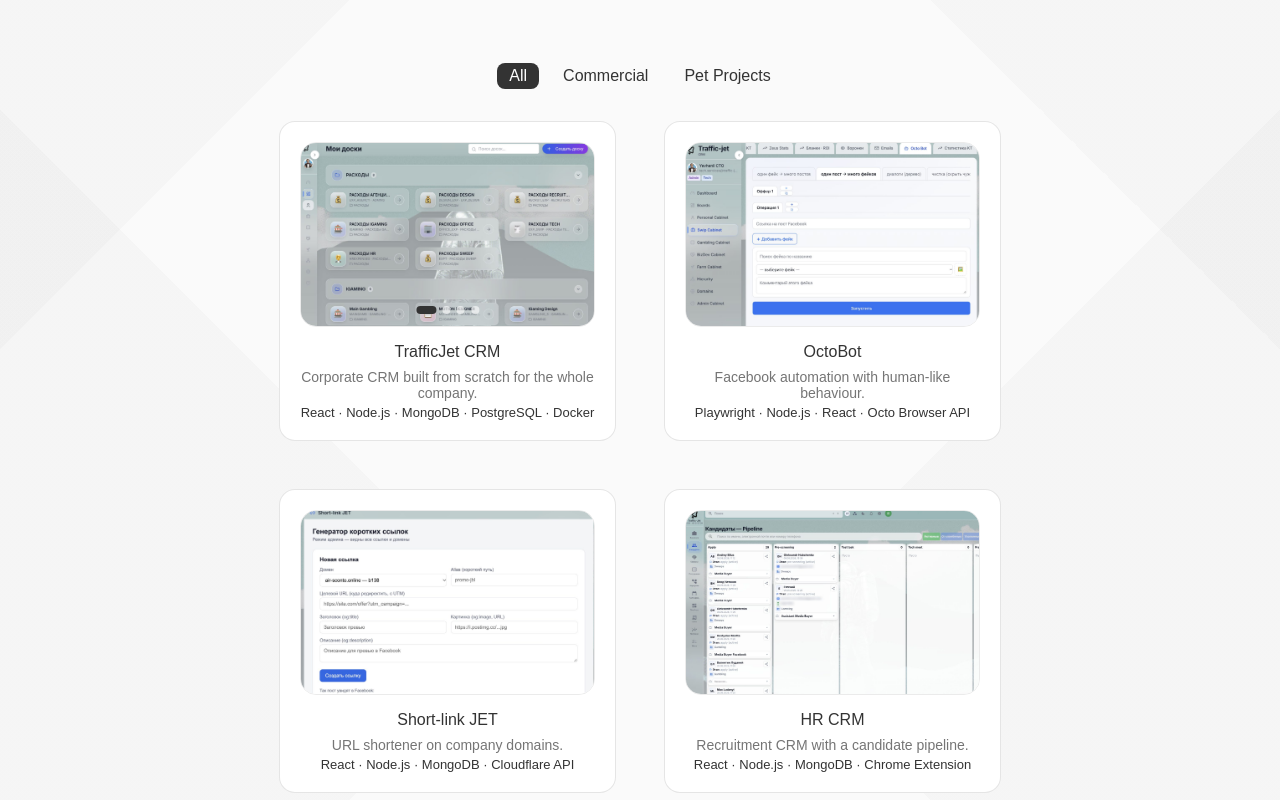
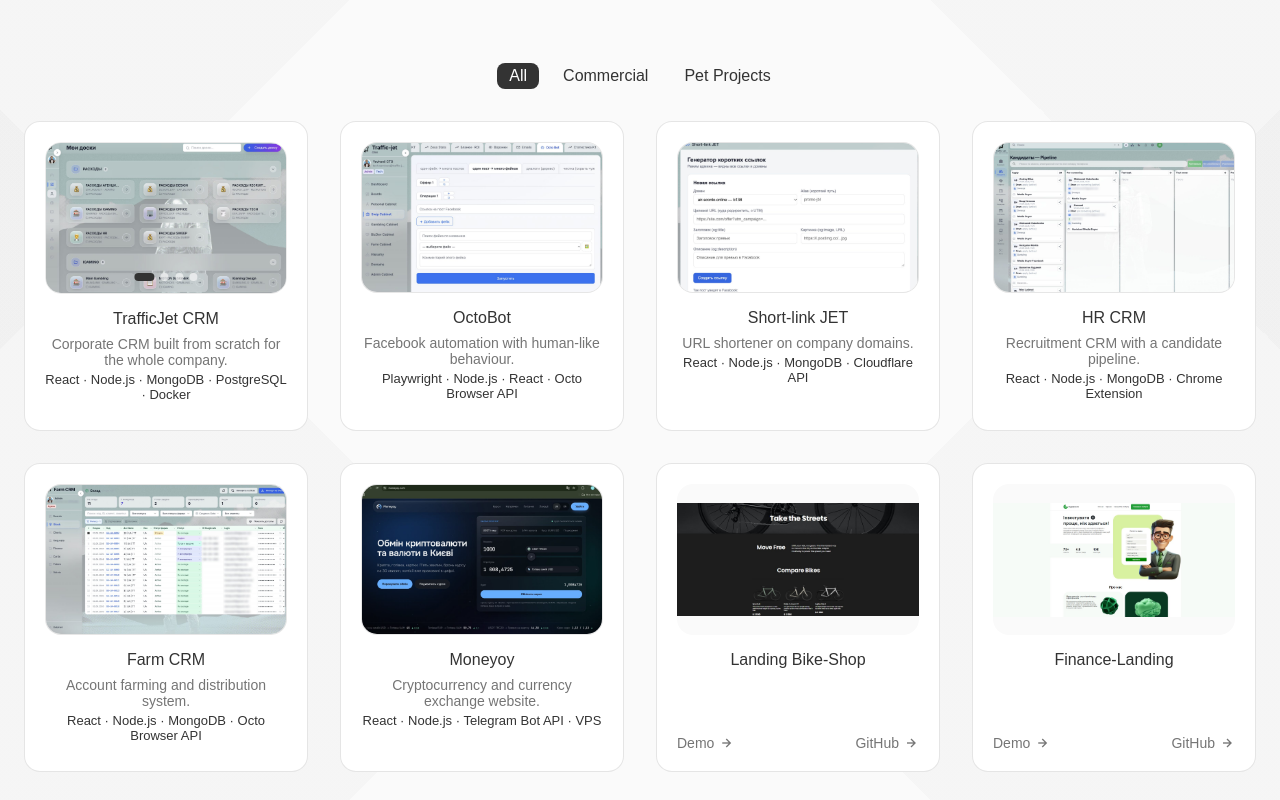
Before and after one commit to voronine/portfolio, a React (Create React App) app: page / in a window 1280 px wide. Shown: the part 3300-4100 px from the top of the page. Built offline with nearby package versions, Linux system fonts and the light colour scheme.

Commit message:
Update portfolio

```diff
--- a/src/components/work/Portfolio.module.scss
+++ b/src/components/work/Portfolio.module.scss
@@ -31,13 +31,18 @@
 }
 
 .workContainer {
-  grid-template-columns: repeat(2, max-content);
-  gap: 3rem;
-  justify-content: center;
+  max-width: 1280px;
+  margin: 0 auto;
+  padding: 0 1.5rem;
+  grid-template-columns: repeat(auto-fill, minmax(280px, 1fr));
+  gap: 2rem;
   animation: fadeInUp 0.8s ease-out;
 }
 
 .workCard {
+  display: flex;
+  flex-direction: column;
+  min-width: 0;
   background-color: $container-color;
   border: 1px solid rgba(0,0,0,0.1);
   padding: 1.25rem;
@@ -64,7 +69,10 @@
 }
 
 .workImage {
-  width: 295px;
+  width: 100%;
+  aspect-ratio: 16 / 10;
+  object-fit: contain;
+  background-color: $body-color;
   border-radius: 1rem;
   margin-bottom: $mb-1;
   transition: transform 0.3s ease;
@@ -87,7 +95,6 @@
 }
 
 .workSummary {
-  width: 295px;
   font-size: $small-font-size;
   color: $text-color;
   text-align: center;
@@ -95,13 +102,14 @@
 }
 
 .workStack {
-  width: 295px;
   font-size: $smaller-font-size;
   color: $title-color;
   text-align: center;
 }
 
 .workCardLinks {
+  margin-top: auto;
+  padding-top: $mb-0-5;
   display: flex;
   justify-content: space-between;
 }
@@ -131,7 +139,7 @@
 
 .slider {
   position: relative;
-  width: 295px;
+  width: 100%;
   overflow: hidden;
   border-radius: 1rem;
   border: 1px solid rgba(0, 0, 0, 0.08);
@@ -214,15 +222,9 @@
   .workTitle { margin-bottom: 0.25rem; }
 }
 
-@media screen and (max-width: 768px) {
-  .workContainer { grid-template-columns: max-content; }
-}
-
 @media screen and (max-width: 576px) {
   .workContainer { grid-template-columns: 1fr; }
-  .workSummary, .workStack, .slider { width: 100%; }
   .sliderArrow { opacity: 1; width: 2rem; height: 2rem; }
-  .workImage { width: 100%; }
 }
 
 @media screen and (max-width: 350px) {
--- a/src/components/work/Works.tsx
+++ b/src/components/work/Works.tsx
@@ -42,7 +42,7 @@ const Works: React.FC = () => {
         ))}
       </div>
 
-      <div className={`${styles.workContainer} container grid`}>
+      <div className={`${styles.workContainer} grid`}>
         {(projects as IProjectsData[]).map(project => (
           <WorksItem {...project} key={getRandomKey()} />
         ))}
```
Also changed, not shown: 1 other file (tests, documents, lock files or other folders).
